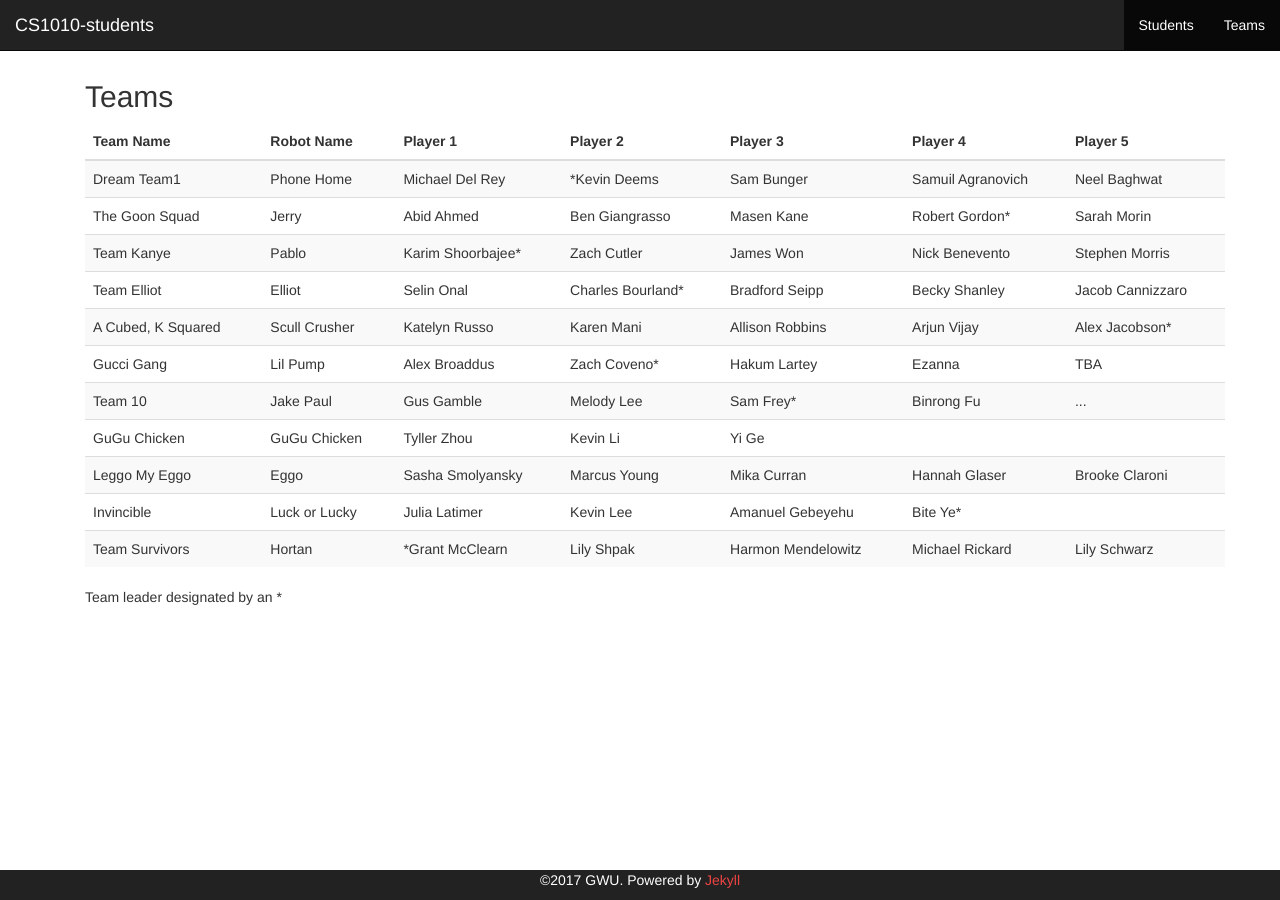
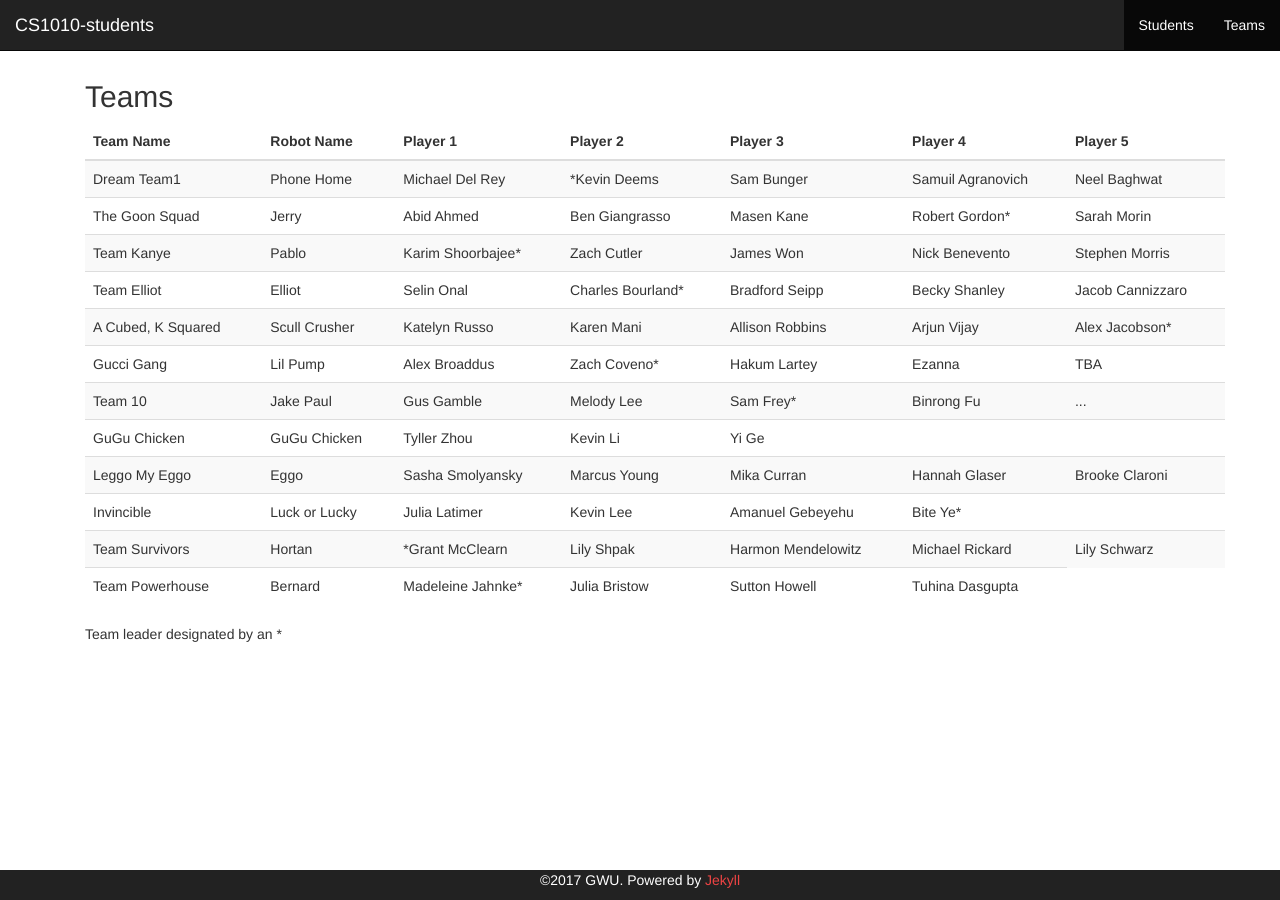
Before and after one commit to mdavidson022/CS1010-students, a Jekyll site: the page built from teams.html, in a window 1280 px wide. Built offline with Jekyll 4.4.1, drawn with Linux system fonts in a browser that asks for light colours.

Commit message:
added team powerhouse

```diff
--- a/teams.html
+++ b/teams.html
@@ -115,6 +115,7 @@ layout: default
                 <td>Bite Ye*</td>
                 <td></td>
             </tr>
+			<tr>
             <td>Team Survivors</td>
                 <td>Hortan</td>
                 <td>*Grant McClearn</td>
@@ -122,6 +123,16 @@ layout: default
                 <td>Harmon Mendelowitz</td>
                 <td>Michael Rickard</td>
                 <td>Lily Schwarz</td>
+			</tr>
+
+			<tr>
+				<td>Team Powerhouse</td>
+				<td>Bernard</td>
+				<td>Madeleine Jahnke*</td>
+				<td>Julia Bristow</td>
+				<td>Sutton Howell</td>
+				<td>Tuhina Dasgupta</td>
+			</tr>
         </tbody>
     </table>
 </div>
```
